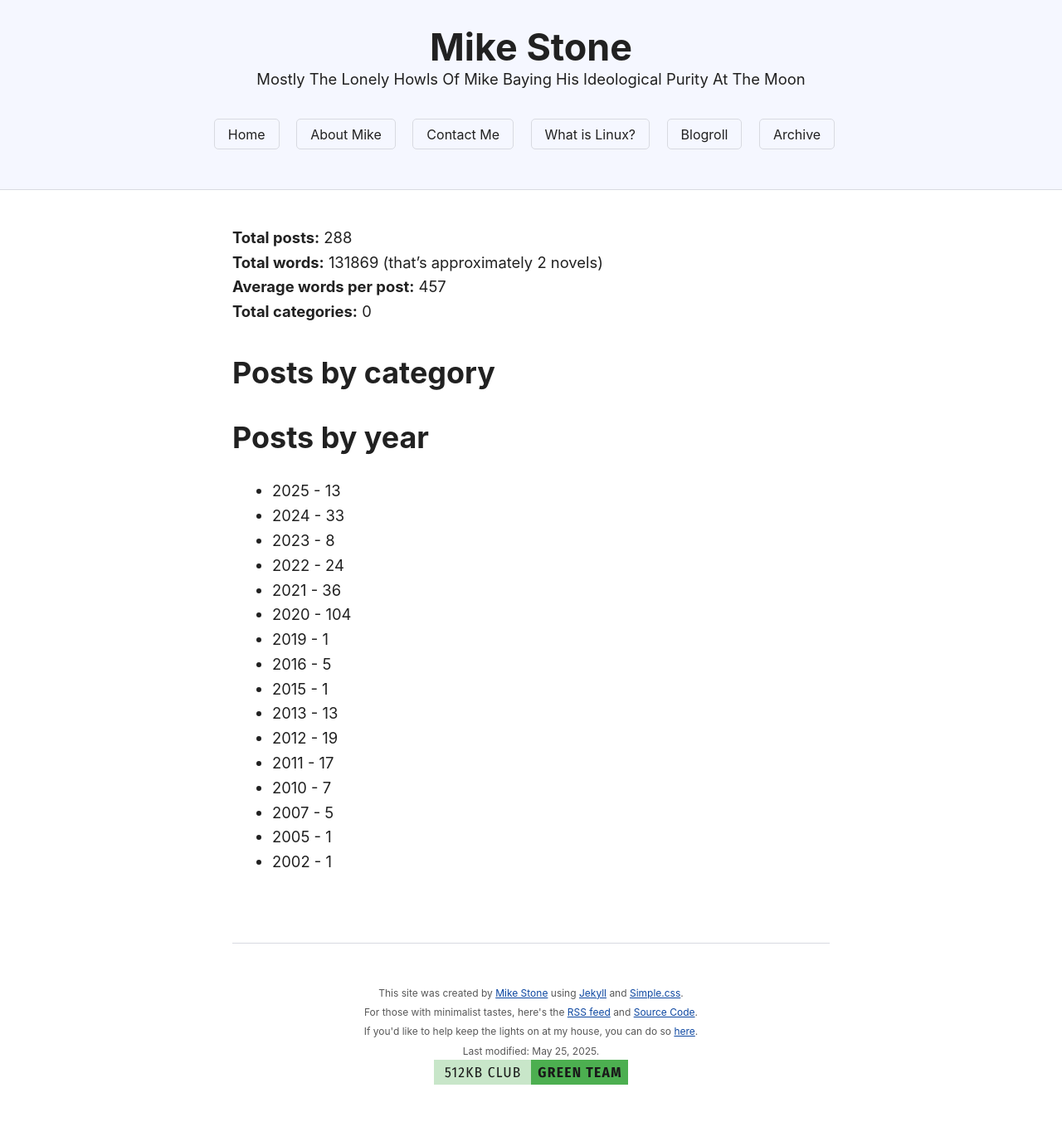
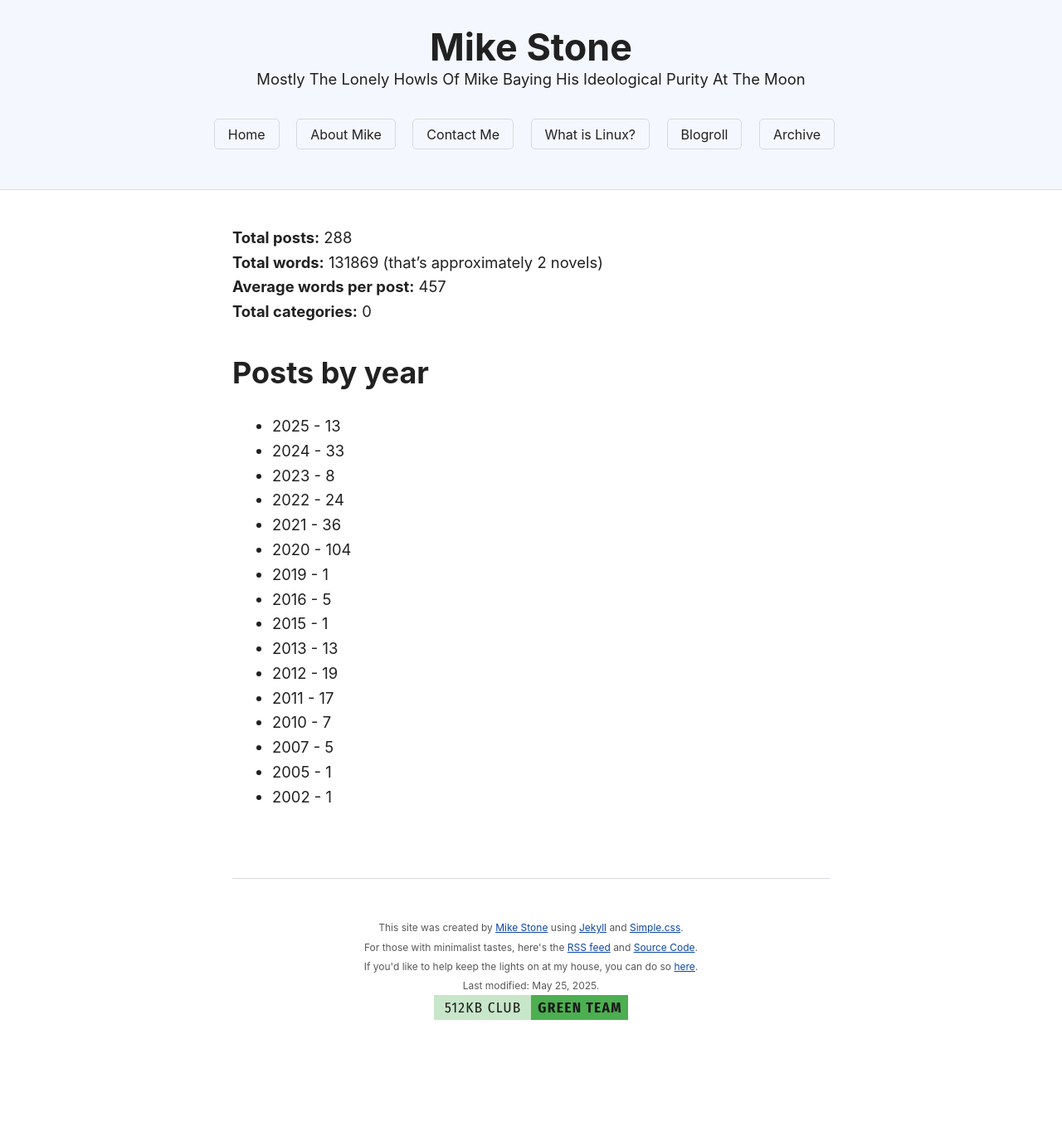
Before and after one commit to lrmikestone/jekyll.blog, a Jekyll site: the page built from stats.md, in a window 1280 px wide. Shown: the whole page at 83% size. Built offline with Jekyll 4.4.1, drawn with Linux system fonts in a browser that asks for light colours; after the commit the page ends 1273 px from its top, so only the background shows below that.

Commit message:
Update stats.md
Removing Category since I don't use those for my posts.

```diff
--- a/stats.md
+++ b/stats.md
@@ -21,14 +21,6 @@ layout: default
 **Average words per post:** {{ avgWords }} <br>
 **Total categories:** {{ site.categories.size }}
 
-## Posts by category
-<ul>
-  {% assign sorted_cats = site.categories | sort %}
-  {% for category in sorted_cats %}
-    <li><a href="{{ site.url }}/category/{{ category | first | slugify }}/">{{ category | first }}</a> ({{ category | last | size }})</li>
-  {% endfor %}
-</ul>
-
 ## Posts by year
 <ul class="posts">
   {% assign posts_per_year = site.posts | group_by_exp: "post", "post.date | date: '%Y'" %}
```
